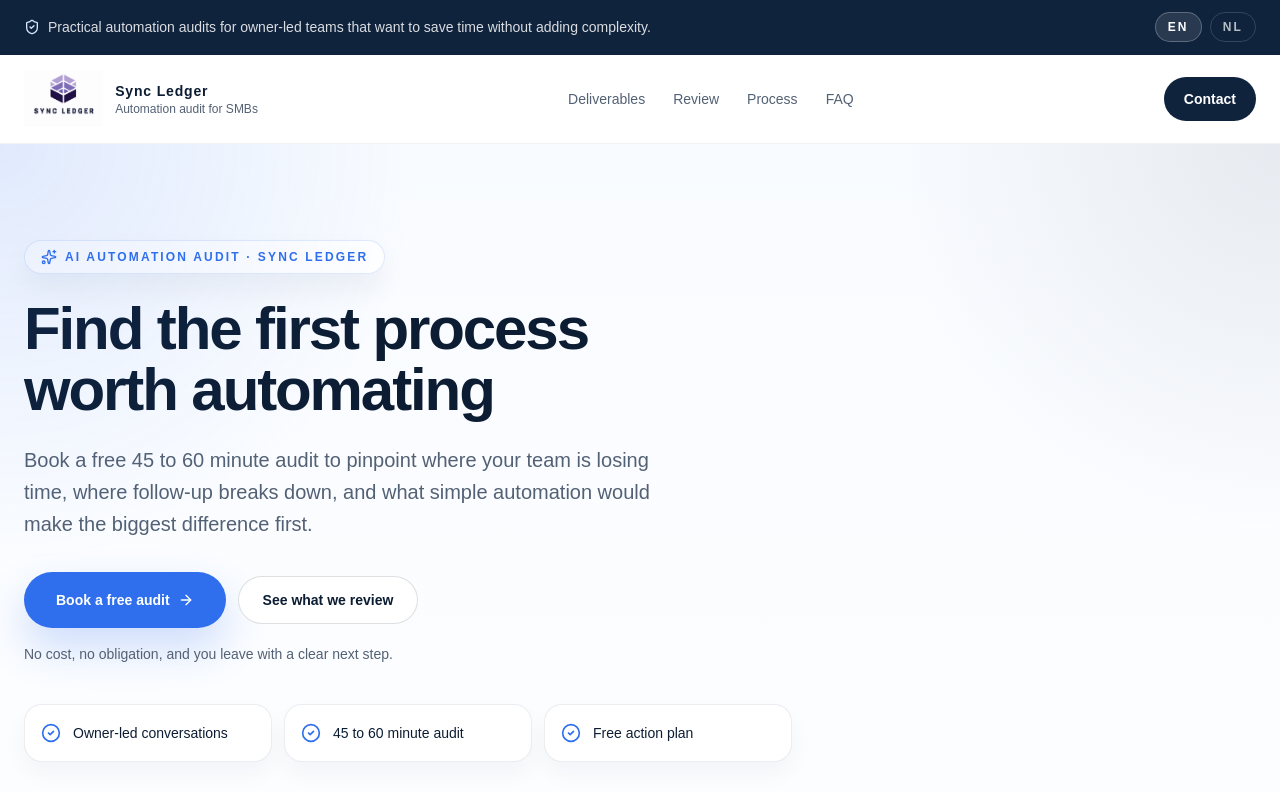
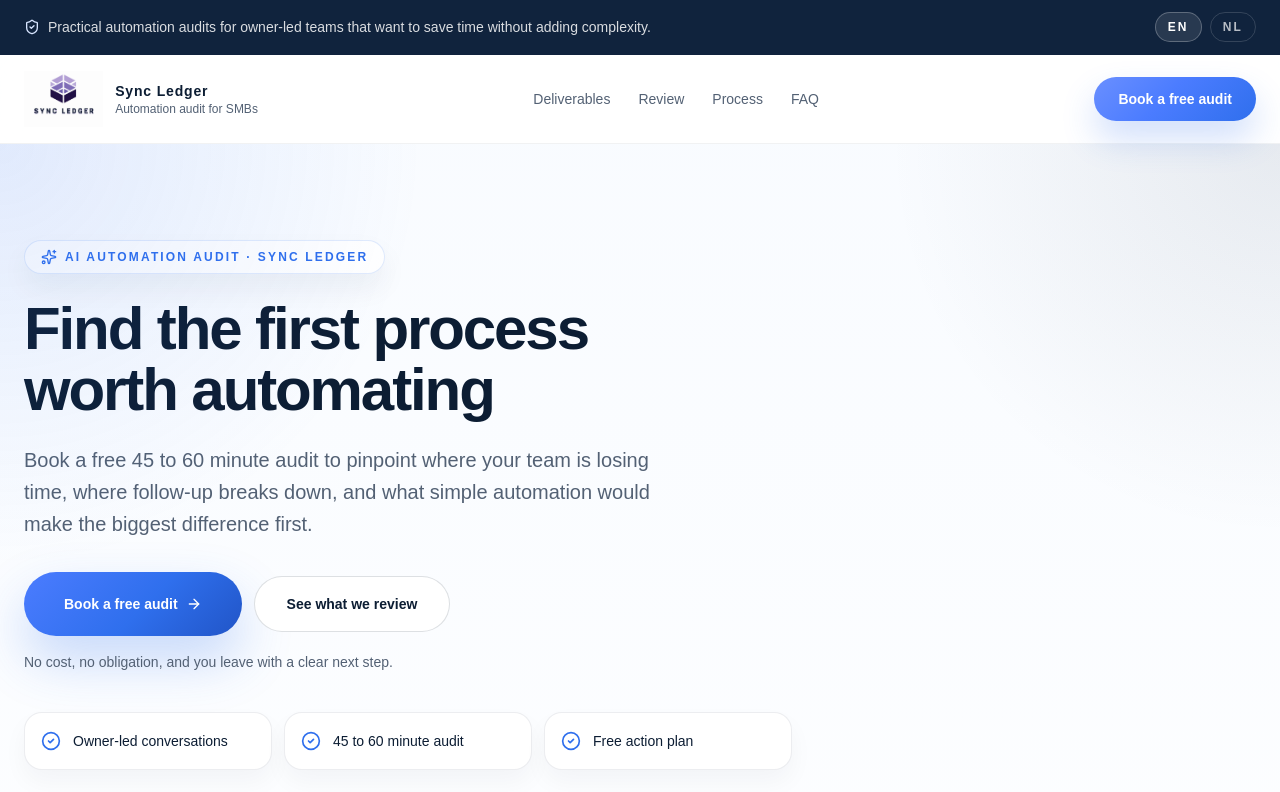
Before and after one commit to gonzaloleiva22gmail/Sync-Ledger, a React (Vite) app: page / in a window 1280 px wide. Shown: the top 792 px of the page. Built offline with nearby package versions, Linux system fonts and the light colour scheme.

Commit message:
Strengthen landing page CTA prominence

```diff
--- a/src/pages/LandingPage.tsx
+++ b/src/pages/LandingPage.tsx
@@ -23,11 +23,11 @@ const LandingPage = ({ content, onNavigate }: LandingPageProps) => {
   const internalAction = (path: string) => onNavigate(path);
 
   const externalButtonClass =
-    `${buttonBase} min-h-14 px-8 py-4 text-base font-semibold bg-[var(--color-primary-blue)] text-white shadow-[0_20px_42px_rgba(47,111,237,0.22)] hover:translate-y-[-1px] hover:bg-[#245fdc]`;
+    `${buttonBase} min-h-16 px-10 py-4 text-lg font-semibold bg-[linear-gradient(135deg,#4b7cff_0%,#2f6fed_55%,#2155c7_100%)] text-white shadow-[0_24px_52px_rgba(47,111,237,0.26)] hover:translate-y-[-1px] hover:shadow-[0_28px_58px_rgba(47,111,237,0.32)]`;
   const outlineButtonClass =
-    `${buttonBase} min-h-12 border border-[rgba(16,35,61,0.14)] bg-white px-6 py-3 text-sm text-[var(--color-foreground-dark)] hover:bg-[rgba(47,111,237,0.05)]`;
+    `${buttonBase} min-h-14 border border-[rgba(16,35,61,0.14)] bg-white px-8 py-3 text-base text-[var(--color-foreground-dark)] hover:bg-[rgba(47,111,237,0.05)]`;
   const finalCtaButtonClass =
-    `${buttonBase} min-h-14 px-8 py-4 text-base font-semibold bg-white text-[var(--color-deep-navy)] shadow-[0_20px_40px_rgba(12,29,51,0.18)] hover:bg-[var(--color-primary-blue-soft)]`;
+    `${buttonBase} min-h-16 px-10 py-4 text-lg font-semibold bg-[linear-gradient(135deg,#6a8fff_0%,#4b7cff_45%,#2f6fed_100%)] text-white shadow-[0_24px_54px_rgba(47,111,237,0.28)] hover:translate-y-[-1px] hover:shadow-[0_28px_58px_rgba(47,111,237,0.34)]`;
 
   return (
     <div className="min-h-screen bg-[linear-gradient(180deg,#f8fbff_0%,#ffffff_24%,#f7f9fc_100%)] text-[var(--color-foreground-dark)]">
@@ -97,10 +97,10 @@ const LandingPage = ({ content, onNavigate }: LandingPageProps) => {
 
           <button
             type="button"
-            onClick={() => document.getElementById('contact')?.scrollIntoView({ behavior: 'smooth', block: 'start' })}
-            className="rounded-full bg-[var(--color-deep-navy)] px-5 py-3 text-sm font-semibold text-white transition hover:bg-[#0a1728]"
+            onClick={() => window.open(content.calendlyUrl, '_blank', 'noopener,noreferrer')}
+            className="rounded-full bg-[linear-gradient(135deg,#6a8fff_0%,#4b7cff_45%,#2f6fed_100%)] px-6 py-3 text-sm font-semibold text-white shadow-[0_18px_34px_rgba(47,111,237,0.22)] transition hover:translate-y-[-1px] hover:shadow-[0_22px_40px_rgba(47,111,237,0.28)]"
           >
-            Contact
+            {content.hero.ctaPrimary}
           </button>
         </div>
       </header>
@@ -300,7 +300,7 @@ const LandingPage = ({ content, onNavigate }: LandingPageProps) => {
               ))}
             </div>
 
-            <div className="mt-10 flex justify-center">
+            <div className="mt-12 flex justify-center">
               <button
                 type="button"
                 onClick={() => window.open(content.calendlyUrl, '_blank', 'noopener,noreferrer')}
```
